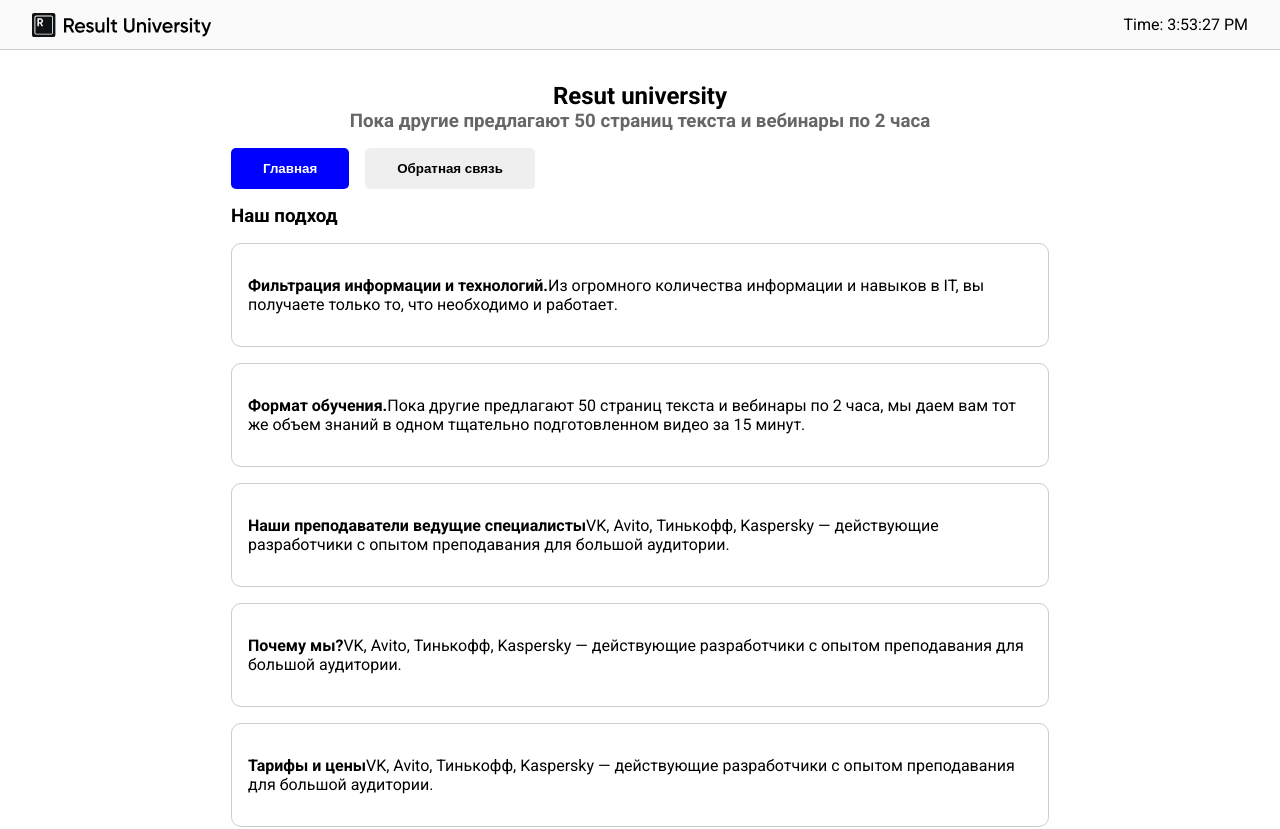
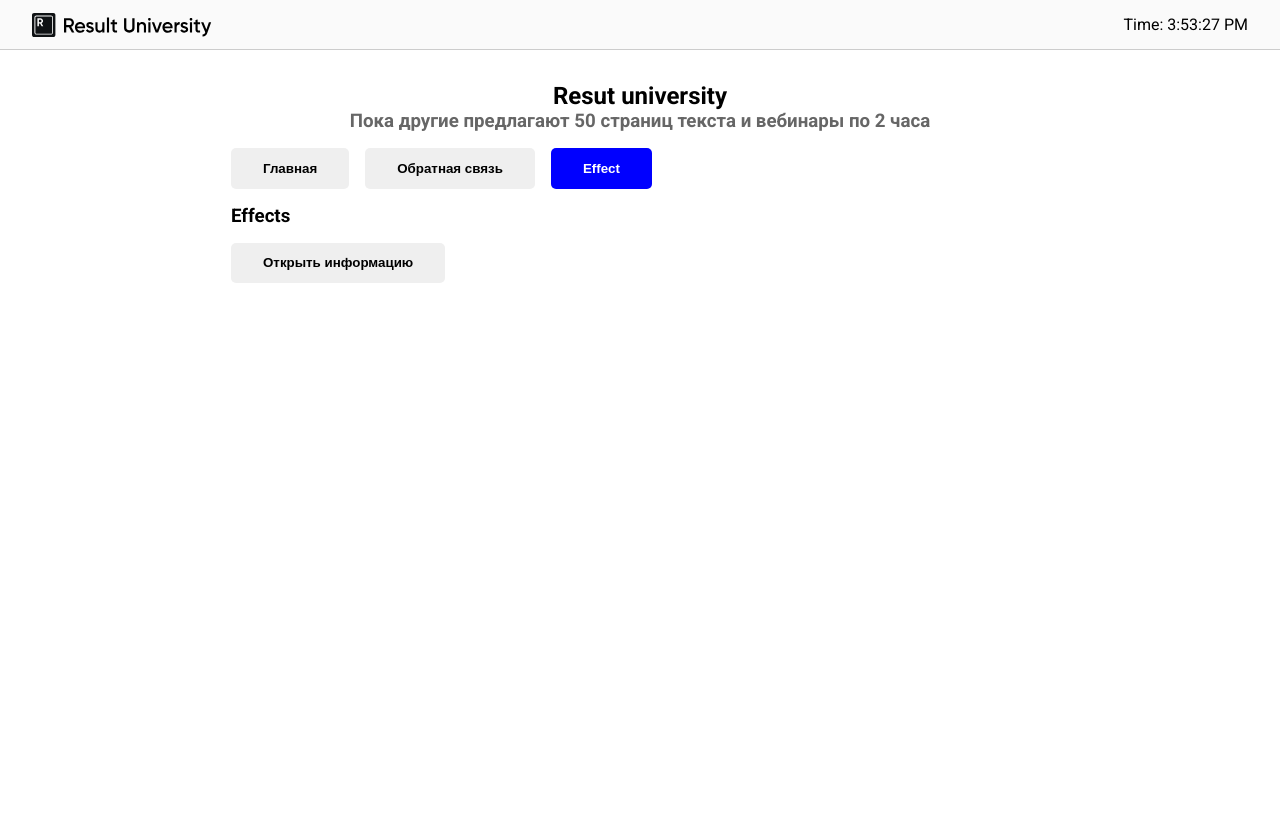
Before and after one commit to Alx-hub/react-edu, a React (Vite) app: page / in a window 1280 px wide. Shown: the top 829 px of the page. After the commit the page ends 800 px from the top, so only its background shows below. Built offline with nearby package versions, Linux system fonts and the light colour scheme.

Commit message:
add Modal with useRef useEffect and Portal

```diff
--- a/index.html
+++ b/index.html
@@ -1,12 +1,13 @@
 <!doctype html>
 <html lang="en">
 <head>
-    <meta charset="UTF-8" />
-    <link rel="icon" type="image/svg+xml" href="/vite.svg" />
-    <meta name="viewport" content="width=device-width, initial-scale=1.0" />
+    <meta charset="UTF-8"/>
+    <link rel="icon" type="image/svg+xml" href="/vite.svg"/>
+    <meta name="viewport" content="width=device-width, initial-scale=1.0"/>
     <title>Vite + React</title>
 </head>
 <body>
+<div id="modal"></div>
 <div id="root"></div>
 <script type="module" src="/src/main.jsx"></script>
 </body>
--- a/src/App.jsx
+++ b/src/App.jsx
@@ -5,10 +5,11 @@ import FeedbackSection from "./components/FeedbackSection.jsx";
 import IntroSection from "./components/IntroSection.jsx";
 import TabsSection from "./components/TabsSection.jsx";
 import {useState} from "react";
+import EffectSection from "./components/EffectSection.jsx";
 
 
 export default function App() {
-    const [activeTab, setActiveTab] = useState('main');
+    const [activeTab, setActiveTab] = useState('effect');
 
     return (
         <>
@@ -22,6 +23,7 @@ export default function App() {
                         <DifferencesSection/>
                     </>}
                 {activeTab === 'feedback' && <FeedbackSection/>}
+                {activeTab === 'effect' && <EffectSection/>}
 
 
             </main>
--- /dev/null
+++ b/src/components/EffectSection.jsx
@@ -0,0 +1,27 @@
+import Button from "./Button/Button.jsx";
+import Modal from "./Modal/Modal.jsx";
+import {useState} from "react";
+
+export default function EffectSection() {
+    const [isModalOpen, setIsModalOpen] = useState(false);
+
+    function openModal() {
+        setIsModalOpen(true);
+    }
+
+
+    return (
+        <section>
+            <h3>Effects</h3>
+
+            <Button onClick={openModal}>Открыть информацию</Button>
+            <Modal open={isModalOpen}>
+                <h3>Modal</h3>
+                <p>Lorem ipsum dolor sit amet, consectetur adipisicing elit. Alias earum, eum impedit minus nihil
+                    numquam perferendis, possimus quam repellendus sed sequi sunt totam voluptates. Architecto
+                    consequuntur cum ducimus quaerat quas.</p>
+                <Button onClick={()=>setIsModalOpen(false)}>Close</Button>
+            </Modal>
+        </section>
+    )
+}
--- /dev/null
+++ b/src/components/Modal/Modal.css
@@ -0,0 +1,8 @@
+dialog{
+    width: 500px;
+    margin: 10rem auto;
+    padding: 1.5rem;
+    border: 1px solid #ccc;
+    border-radius: 5px;
+    z-index: 100;
+}
--- /dev/null
+++ b/src/components/Modal/Modal.jsx
@@ -0,0 +1,20 @@
+import './Modal.css'
+import {createPortal} from "react-dom";
+import {useRef,useEffect} from "react";
+
+export default function Modal({children, open}) {
+    const dialog = useRef()
+    useEffect(()=>{
+        if (open) {
+            dialog.current.showModal()
+        } else {
+            dialog.current.close()
+        }
+    },[open])
+
+    return createPortal(
+        <dialog ref={dialog}>{children}</dialog>,
+        document.getElementById("modal")
+    )
+
+}
--- a/src/components/TabsSection.jsx
+++ b/src/components/TabsSection.jsx
@@ -3,8 +3,24 @@ import Button from "./Button/Button.jsx";
 export default function TabsSection({active, onChange}) {
     return (
         <section style={{marginBottom: "1rem"}}>
-            <Button isActive={active==='main'} onClick={() => onChange('main')}>Главная</Button>
-            <Button isActive={active==='feedback'} onClick={() => onChange('feedback')}>Обратная связь</Button>
+            <Button
+                isActive={active === 'main'}
+                onClick={() => onChange('main')}
+            >
+                Главная
+            </Button>
+            <Button
+                isActive={active === 'feedback'}
+                onClick={() => onChange('feedback')}
+            >
+                Обратная связь
+            </Button>
+            <Button
+                isActive={active === 'effect'}
+                onClick={() => onChange('effect')}
+            >
+                Effect
+            </Button>
         </section>
     )
 }
```
Lines whose indentation alone changed are shown as unchanged.
